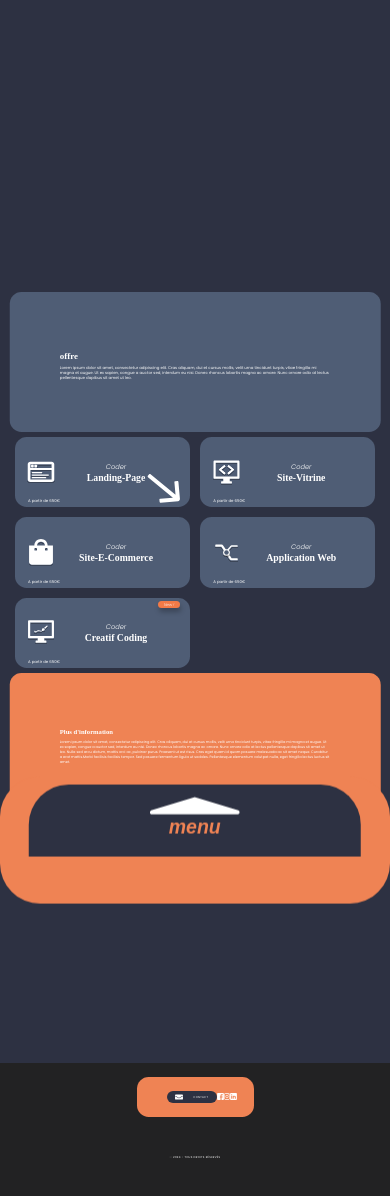
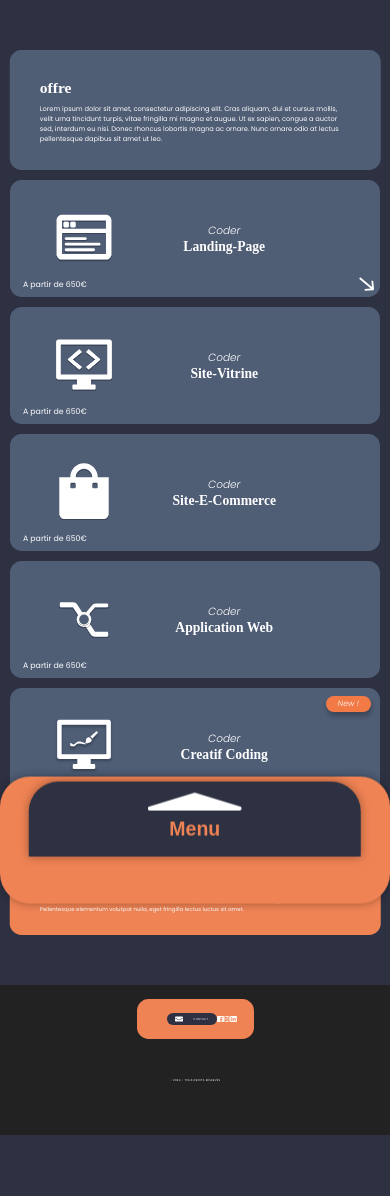
Before and after one commit to Thomasfouquereau/Site-Entreprise, a React (Vite) app in the folder site entreprise/: page /Offre in a window 390 px wide. Shown: the top 1196 px of the page. After the commit the page ends 1135 px from the top, so only its background shows below. Built offline with nearby package versions, Linux system fonts and the light colour scheme; a web font is replaced by a local one.

Commit message:
Mise à jour des dépendances GSAP et des styles pour les mobile sur projet et offre

```diff
--- a/site entreprise/package.json
+++ b/site entreprise/package.json
@@ -9,7 +9,7 @@
     "preview": "vite preview"
   },
   "dependencies": {
-    "gsap": "^3.11.5",
+    "gsap": "^3.12.5",
     "localforage": "^1.10.0",
     "match-sorter": "^6.3.1",
     "react": "^18.2.0",
--- a/site entreprise/src/Accueil/Component/Header.jsx
+++ b/site entreprise/src/Accueil/Component/Header.jsx
@@ -13,7 +13,7 @@ const Headerdiv = styled.header`
     position: relative;
     font-family: 'Anybody', cursive;
     @media (max-width: 768px) {
-        height: 36vh;
+        height: 45vh;
     }
     h1 {
         font-size: 3.5vw;
--- a/site entreprise/src/Accueil/Component/TypesDeSite.jsx
+++ b/site entreprise/src/Accueil/Component/TypesDeSite.jsx
@@ -241,7 +241,6 @@ export default function Types() {
                 start: "top bottom",
                 end: "top top",
                 scrub: true,
-                markers: true,
             }
         })
         gsap.fromTo(item2.current, {
--- a/site entreprise/src/NavBar/NavBar.jsx
+++ b/site entreprise/src/NavBar/NavBar.jsx
@@ -13,6 +13,10 @@ const StyledNav = styled.nav`
     height: 5vh;
     margin-top: 50px;
     font-family: 'Poppins', sans-serif;
+    @media (max-width: 768px) {
+            margin-top: -5vh;
+        }
+
 `;
 
 const Ul = styled.ul`
@@ -99,44 +103,55 @@ const HeaderNav = styled.div`
         display: block;
         width: 100%;
         height: 15vh;
-        background-color: #2D3142;
-        border-radius: 40px ;
+        background-color: #EF8354;
+        border-radius: 30px ;
         border: 47px solid #EF8354;
         position: absolute;
         bottom: -60px;
         z-index: 9000;
         rotate: 180deg;
         position: fixed;
-
+        box-shadow: 0 0 10px 0 rgba(0, 0, 0, 0.346);
         button{
             display: block;
             width: 85vw;
-            height: 8.5vh;
+            height: 8.9vh;
             background-color: #2D3142;
             border: none;
-            border-radius: 0px 0px 40px 40px;
+            border-radius: 0px 0px 30px 30px;
             outline: none;
             cursor: pointer;
             padding: 0;
             margin-left: 50%;
             transform: translateX(-50%);
+            box-shadow: 0 0 10px 0 rgba(0, 0, 0, 0.346);
             img {
-                width: 23vw;
-                height: 6vh;
-                margin-top: 3vh;
+                width: 14vw;
+                height: 5vh;
+                margin-top: 4vh;
             }
         } span {
             position: absolute;
-            bottom: 3.7vh;
+            bottom: 4.3vh;
             left: 50%;
             transform: translateX(50%);
-            font-size: 5vw;
+            font-size: 3vw;
             color: #EF8354;
             font-weight: 700;
-            font-style: italic;
             rotate: 180deg;
             margin: 0;
             padding: 0;
+        }
+    } @media (max-width: 470px) {
+        button{
+        img {
+                width: 24vw;
+                height: 7vh;
+                margin-top: 3vh;
+            }
+        }
+        span{
+            font-size: 5vw;
         }
     }
 `;
@@ -148,14 +163,21 @@ const Parent = styled.div`
     grid-column-gap: 15px;
     grid-row-gap: 15px;
     border-radius: 20px;
-    height: 55vh;
-    width: 85.5vw;
+    height: 60vh;
+    width: 65vw;
     margin-left: 50%;
     transform: translateX(-50%);
     border: 4px solid #EF8354;
     padding: 10px;
     background-color: #2D3142;
-    margin-top: 23vh;
+    margin-top: 20vh;
+    box-shadow: 0px 10px 19px 7px rgba(0, 0, 0, 0.346);
+    @media (max-width: 470px) {
+        height: 55vh;
+        width: 85.5vw;
+        margin-top: 28vh;
+    }
+
 `;
 
 const Div1 = styled.div`
@@ -272,6 +294,7 @@ const Div7 = styled.div`
 const NavBar = () => {
 
     const ul = useRef(null);
+
     useEffect(() => {
         gsap.fromTo(ul.current, { y: -200 }, { y: 0, duration: 0.7 });
     }, []);
@@ -290,9 +313,14 @@ const NavBar = () => {
         } else {
             gsap.fromTo(mobileNav, { y: 0 }, { y: 900, duration: 0.7, display: 'none', borderRadius: '70px', background: 'none' });
             gsap.fromTo(buttonImg, { rotate: -180, opacity: 0, y: -200 }, { rotate: 0, duration: 0.6, opacity: 1, y: 0 });
-            gsap.fromTo(buttonText, { opacity: 0, y: -200 }, { opacity: 1, duration: 0.6, innerHTML: 'menu', y: 0 });
+            gsap.fromTo(buttonText, { opacity: 0, y: -200 }, { opacity: 1, duration: 0.6, innerHTML: 'Menu', y: 0 });
         }
     }
+
+    useEffect(() => {
+        handleClick();
+    }, []);
+
 
     return (
         <StyledNav  >
@@ -316,7 +344,7 @@ const NavBar = () => {
             <HeaderNav>
                 <button onClick={handleClick}>
                     <img className='buttonImg' src={MobileMenuIcon} />
-                    <span className='buttonText'>menu</span>
+                    <span className='buttonText'>Menu</span>
                 </button>
             </HeaderNav>
             <MobileUl className='mobileNav'>
--- a/site entreprise/src/Offre/Component/Offre__Nav.jsx
+++ b/site entreprise/src/Offre/Component/Offre__Nav.jsx
@@ -14,6 +14,9 @@ const Offre__Nav__Section = styled.section`
     flex-wrap: wrap;
     width: 95%;
     margin: 0 auto;
+    @media (max-width: 768px) {
+        flex-direction: column;
+    }
     a{
         text-decoration: none;
     }
@@ -27,6 +30,11 @@ const Offre__Nav__Container = styled.div`
     margin: 5px;
     position: relative;
     transition: all 0.3s ease-in-out;
+    @media (max-width: 768px) {
+        width: 100% ;
+        height: 30vw;
+        margin: 5px 0;
+    }
     &:hover{
         scale: 0.98;
         transition: all 0.3s ease-in-out;
@@ -55,6 +63,10 @@ const Offre__Nav__Card__Container__Icon = styled.img`
     width: 7vw;
     height: 7vw;
     transition: all 0.3s ease-in-out;
+    @media (max-width: 768px) {
+        width: 15vw;
+        height: 15vw;
+    }
     &:hover{
         scale: 1.1;
         transition: all 0.3s ease-in-out;
@@ -67,6 +79,9 @@ const Offre__Nav__Card__Container__Info = styled.div`
     justify-content: center;
     text-align: center;
     width: 70%;
+    @media (max-width: 768px) {
+        width: 60%;
+    }
 `
 
 const Offre__Nav__Card__Container__Coder = styled.p`
@@ -75,6 +90,9 @@ const Offre__Nav__Card__Container__Coder = styled.p`
     font-style: italic;
     font-size: 1.7vw;
     transition: all 0.3s ease-in-out;
+    @media (max-width: 768px) {
+        font-size: 2.7vw;
+    }
     &:hover{
         scale: 1.015;
         transition: all 0.3s ease-in-out;
@@ -87,6 +105,9 @@ const Offre__Nav__Card__Container__Title = styled.h2`
     font-family:'Anybody', cursive;
     font-size: 2.5vw;
     transition: all 0.3s ease-in-out;
+    @media (max-width: 768px) {
+        font-size: 3.5vw;
+    }
     &:hover{
         scale: 1.01;
         transition: all 0.3s ease-in-out;
@@ -100,6 +121,10 @@ const Offre__Nav__Card__Prix = styled.p`
     margin: 0;
     font-size: 1vw;
     transition: all 0.3s ease-in-out;
+    @media (max-width: 768px) {
+        font-size: 2vw;
+        bottom: 1.5vw;
+    }
     &:hover{
         scale: 1.1;
         transition: all 0.3s ease-in-out;
@@ -109,8 +134,13 @@ const Offre__Nav__Card__Prix = styled.p`
 const Offre__Nav__Card__Arrow = styled.img`
     position: absolute;
     bottom: 1vw;
-    right: 2.5vw;
+    right: 1.5vw;
     transition: all 0.3s ease-in-out;
+    width: 2vw;
+    @media (max-width: 768px) {
+        bottom: 1.5vw;
+        width: 4vw;
+    }
     &:hover{
         scale: 1.2;
         transition: all 0.3s ease-in-out;
@@ -130,6 +160,11 @@ const Offre__Nav__Card__New = styled.span`
     border-radius: 3vw;
     font-size: 1vw;
     transition: all 0.3s ease-in-out;
+    @media (max-width: 768px) {
+        font-size: 2vw;
+        padding: 0.5vw 3vw;
+        top: 2vw;
+    }
     &:hover{
         scale: 1.1;
         transition: all 0.3s ease-in-out;
--- a/site entreprise/src/Offre/Offre.jsx
+++ b/site entreprise/src/Offre/Offre.jsx
@@ -9,6 +9,10 @@ const Offre__Section = styled.section`
     font-family: 'Poppins', sans-serif;
     overflow: hidden;
     color: #fff;
+    @media (max-width: 768px) {
+        margin-top: 50px;
+        margin-bottom: 50px;
+    }
 `
 
 const Offre__Container__Title = styled.section`
@@ -22,16 +26,26 @@ const Offre__Container__Title = styled.section`
     border-radius: 3vw;
     background-color: #4F5D75;
     padding: 70px 50px;
+    @media (max-width: 768px) {
+        padding: 60px 30px;
+        margin-bottom: 5px;
+    }
     h1{
         font-size: 2.3vw;
         font-weight: 700;
         margin: 0;
         margin-top: 10px;
         font-family: 'Anybody', cursive;
+        @media (max-width: 768px) {
+            font-size: 4vw;
+        }
     }
     p{
         font-size: 1vw;
         font-weight: 400;
+        @media (max-width: 768px) {
+            font-size: 1.7vw;
+        }
     }
 `
 
@@ -46,16 +60,26 @@ const Offre__Container__Info = styled.section`
     border-radius: 3vw;
     background-color: #EF8354;
     padding: 70px 50px;
+    @media (max-width: 768px) {
+        padding: 60px 30px;
+        margin-top:5px
+    }
     h2{
         font-size: 1.7vw;
         font-weight: 700;
         margin: 0;
         margin-top: 10px;
         font-family: 'Anybody', cursive;
+        @media (max-width: 768px) {
+            font-size: 3vw;
+        }
     }
     p{
         font-size: 0.9vw;
         font-weight: 400;
+        @media (max-width: 768px) {
+            font-size: 1.4vw;
+        }
     }
 `
 
--- a/site entreprise/src/Projet/ProjetFactory/ProjetApplicationWeb.jsx
+++ b/site entreprise/src/Projet/ProjetFactory/ProjetApplicationWeb.jsx
@@ -9,6 +9,9 @@ const ProjetApplicationWeb_container = styled.div`
     align-items: center;
     margin-top: 8vw;
     margin-bottom: 10vw;
+    @media (max-width: 768px) {
+        margin-top: 16vw;
+    }
 `
 
 const ProjetApplicationWeb_container__info = styled.div`
@@ -19,6 +22,9 @@ const ProjetApplicationWeb_container__info = styled.div`
     width: 95%;
     border-radius: 3vw;
     height: 25vh;
+    @media (max-width: 768px) {
+        height: 35vw;
+    }
     h1 {
         font-size: 2vw;
         font-weight: 700;
@@ -27,6 +33,11 @@ const ProjetApplicationWeb_container__info = styled.div`
         font-family: 'Anybody', cursive;
         margin-left: 2.5vw;
         margin-right: 2.5vw;
+        @media (max-width: 768px) {
+            font-size: 4vw;
+            margin-left: 5vw;
+            margin-bottom: 3vw;
+        }
     }
     p {
         font-size: 0.9vw;
@@ -36,6 +47,11 @@ const ProjetApplicationWeb_container__info = styled.div`
         font-family: 'poppins', sans-serif;
         margin-left: 2.5vw;
         margin-right: 2.5vw;
+        @media (max-width: 768px) {
+            font-size: 2vw;
+            margin-left: 5vw;
+            width: 90%;
+        }
     }
 `
 
@@ -47,6 +63,10 @@ const ProjetApplicationWeb_container__message = styled.div`
     border-radius: 3vw;
     height: 25vh;
     margin-top: 8vw;
+    @media (max-width: 768px) {
+        height: 53vh;
+        width: 60vw;
+    }
     p {
         font-size: 1.2vw;
         font-weight: 400;
@@ -55,10 +75,18 @@ const ProjetApplicationWeb_container__message = styled.div`
         font-family: 'poppins', sans-serif;
         margin-left: 2.5vw;
         margin-right: 2.5vw;
+        @media (max-width: 768px) {
+            font-size: 3vw;
+            margin-left: 5vw;
+            width: 90%;
+        }
         span {
             font-weight: 700;
             color: #EF8354;
             font-size: 1.5vw;
+            @media (max-width: 768px) {
+                font-size: 3vw;
+            }
         }
     }
     a {
@@ -78,6 +106,12 @@ const ProjetApplicationWeb_container__message = styled.div`
         margin-top: 2vw;
         text-align: center;
         transition: all 0.31s ease;
+        @media (max-width: 768px) {
+                font-size: 2.5vw;
+                width: 40vw;
+                height: 6vw;
+                margin-top: 3vw;
+            }
         &:hover {
             background-color: #EF8354;
             color: #ffffff;
@@ -103,7 +137,7 @@ export default function ProjetApplicationWeb() {
                     <span>Désole</span>,
                     <br />
                     mais nous n'avons pas de projet à vous présentez
-                    <spna>pour le moment</spna>.
+                    <span> pour le moment</span>.
                 </p>
                 <p>
                     Soyer le premier et <span>contactez nous</span>
--- a/site entreprise/src/Projet/ProjetFactory/ProjetCreatifCoding.jsx
+++ b/site entreprise/src/Projet/ProjetFactory/ProjetCreatifCoding.jsx
@@ -9,6 +9,9 @@ const ProjetCreatifCoding_container = styled.div`
     align-items: center;
     margin-top: 8vw;
     margin-bottom: 10vw;
+    @media (max-width: 768px) {
+        margin-top: 16vw;
+    }
 `
 
 const ProjetCreatifCoding_container__info = styled.div`
@@ -19,6 +22,9 @@ const ProjetCreatifCoding_container__info = styled.div`
     width: 95%;
     border-radius: 3vw;
     height: 25vh;
+    @media (max-width: 768px) {
+        height: 35vw;
+    }
     h1 {
         font-size: 2vw;
         font-weight: 700;
@@ -27,6 +33,11 @@ const ProjetCreatifCoding_container__info = styled.div`
         font-family: 'Anybody', cursive;
         margin-left: 2.5vw;
         margin-right: 2.5vw;
+        @media (max-width: 768px) {
+            font-size: 4vw;
+            margin-left: 5vw;
+            margin-bottom: 3vw;
+        }
     }
     p {
         font-size: 0.9vw;
@@ -36,6 +47,11 @@ const ProjetCreatifCoding_container__info = styled.div`
         font-family: 'poppins', sans-serif;
         margin-left: 2.5vw;
         margin-right: 2.5vw;
+        @media (max-width: 768px) {
+            font-size: 2vw;
+            margin-left: 5vw;
+            width: 90%;
+        }
     }
 `
 
@@ -47,6 +63,10 @@ const ProjetCreatifCoding_container__message = styled.div`
     border-radius: 3vw;
     height: 25vh;
     margin-top: 8vw;
+    @media (max-width: 768px) {
+        height: 53vh;
+        width: 60vw;
+    }
     p {
         font-size: 1.2vw;
         font-weight: 400;
@@ -55,10 +75,18 @@ const ProjetCreatifCoding_container__message = styled.div`
         font-family: 'poppins', sans-serif;
         margin-left: 2.5vw;
         margin-right: 2.5vw;
+        @media (max-width: 768px) {
+            font-size: 3vw;
+            margin-left: 5vw;
+            width: 90%;
+        }
         span {
             font-weight: 700;
             color: #EF8354;
             font-size: 1.5vw;
+            @media (max-width: 768px) {
+                font-size: 3vw;
+            }
         }
     }
     a {
@@ -78,6 +106,12 @@ const ProjetCreatifCoding_container__message = styled.div`
         margin-top: 2vw;
         text-align: center;
         transition: all 0.31s ease;
+        @media (max-width: 768px) {
+                font-size: 2.5vw;
+                width: 40vw;
+                height: 6vw;
+                margin-top: 3vw;
+            }
         &:hover {
             background-color: #EF8354;
             color: #ffffff;
--- a/site entreprise/src/Projet/ProjetFactory/ProjetECommerce.jsx
+++ b/site entreprise/src/Projet/ProjetFactory/ProjetECommerce.jsx
@@ -9,6 +9,9 @@ const ProjetECommerce_container = styled.div`
     align-items: center;
     margin-top: 8vw;
     margin-bottom: 10vw;
+    @media (max-width: 768px) {
+        margin-top: 16vw;
+    }
 `
 
 const ProjetECommerce_container__info = styled.div`
@@ -19,6 +22,9 @@ const ProjetECommerce_container__info = styled.div`
     width: 95%;
     border-radius: 3vw;
     height: 25vh;
+    @media (max-width: 768px) {
+        height: 35vw;
+    }
     h1 {
         font-size: 2vw;
         font-weight: 700;
@@ -27,6 +33,11 @@ const ProjetECommerce_container__info = styled.div`
         font-family: 'Anybody', cursive;
         margin-left: 2.5vw;
         margin-right: 2.5vw;
+        @media (max-width: 768px) {
+            font-size: 4vw;
+            margin-left: 5vw;
+            margin-bottom: 3vw;
+        }
     }
     p {
         font-size: 0.9vw;
@@ -36,6 +47,11 @@ const ProjetECommerce_container__info = styled.div`
         font-family: 'poppins', sans-serif;
         margin-left: 2.5vw;
         margin-right: 2.5vw;
+        @media (max-width: 768px) {
+            font-size: 2vw;
+            margin-left: 5vw;
+            width: 90%;
+        }
     }
 `
 
@@ -47,6 +63,10 @@ const ProjetECommerce_container__message = styled.div`
     border-radius: 3vw;
     height: 25vh;
     margin-top: 8vw;
+    @media (max-width: 768px) {
+        height: 53vh;
+        width: 60vw;
+    }
     p {
         font-size: 1.2vw;
         font-weight: 400;
@@ -55,10 +75,18 @@ const ProjetECommerce_container__message = styled.div`
         font-family: 'poppins', sans-serif;
         margin-left: 2.5vw;
         margin-right: 2.5vw;
+        @media (max-width: 768px) {
+            font-size: 3vw;
+            margin-left: 5vw;
+            width: 90%;
+        }
         span {
             font-weight: 700;
             color: #EF8354;
             font-size: 1.5vw;
+            @media (max-width: 768px) {
+                font-size: 3vw;
+            }
         }
     }
     a {
@@ -78,6 +106,12 @@ const ProjetECommerce_container__message = styled.div`
         margin-top: 2vw;
         text-align: center;
         transition: all 0.31s ease;
+        @media (max-width: 768px) {
+                font-size: 2.5vw;
+                width: 40vw;
+                height: 6vw;
+                margin-top: 3vw;
+            }
         &:hover {
             background-color: #EF8354;
             color: #ffffff;
--- a/site entreprise/src/Projet/ProjetFactory/ProjetLandingPage.jsx
+++ b/site entreprise/src/Projet/ProjetFactory/ProjetLandingPage.jsx
@@ -9,6 +9,9 @@ const ProjetLandingPage_container = styled.div`
     align-items: center;
     margin-top: 8vw;
     margin-bottom: 10vw;
+    @media (max-width: 768px) {
+        margin-top: 16vw;
+    }
 `
 
 const ProjetLandingPage_container__info = styled.div`
@@ -19,6 +22,9 @@ const ProjetLandingPage_container__info = styled.div`
     width: 95%;
     border-radius: 3vw;
     height: 25vh;
+    @media (max-width: 768px) {
+        height: 35vw;
+    }
     h1 {
         font-size: 2vw;
         font-weight: 700;
@@ -27,6 +33,11 @@ const ProjetLandingPage_container__info = styled.div`
         font-family: 'Anybody', cursive;
         margin-left: 2.5vw;
         margin-right: 2.5vw;
+        @media (max-width: 768px) {
+            font-size: 4vw;
+            margin-left: 5vw;
+            margin-bottom: 3vw;
+        }
     }
     p {
         font-size: 0.9vw;
@@ -36,6 +47,11 @@ const ProjetLandingPage_container__info = styled.div`
         font-family: 'poppins', sans-serif;
         margin-left: 2.5vw;
         margin-right: 2.5vw;
+        @media (max-width: 768px) {
+            font-size: 2vw;
+            margin-left: 5vw;
+            width: 90%;
+        }
     }
 `
 
@@ -47,6 +63,10 @@ const ProjetLandingPage_container__message = styled.div`
     border-radius: 3vw;
     height: 25vh;
     margin-top: 8vw;
+    @media (max-width: 768px) {
+        height: 53vh;
+        width: 60vw;
+    }
     p {
         font-size: 1.2vw;
         font-weight: 400;
@@ -55,10 +75,18 @@ const ProjetLandingPage_container__message = styled.div`
         font-family: 'poppins', sans-serif;
         margin-left: 2.5vw;
         margin-right: 2.5vw;
+        @media (max-width: 768px) {
+            font-size: 3vw;
+            margin-left: 5vw;
+            width: 90%;
+        }
         span {
             font-weight: 700;
             color: #EF8354;
             font-size: 1.5vw;
+            @media (max-width: 768px) {
+                font-size: 3vw;
+            }
         }
     }
     a {
@@ -78,6 +106,12 @@ const ProjetLandingPage_container__message = styled.div`
         margin-top: 2vw;
         text-align: center;
         transition: all 0.31s ease;
+        @media (max-width: 768px) {
+                font-size: 2.5vw;
+                width: 40vw;
+                height: 6vw;
+                margin-top: 3vw;
+            }
         &:hover {
             background-color: #EF8354;
             color: #ffffff;
--- a/site entreprise/src/Projet/ProjetFactory/ProjetSiteVitrine.jsx
+++ b/site entreprise/src/Projet/ProjetFactory/ProjetSiteVitrine.jsx
@@ -9,6 +9,9 @@ const ProjetSiteVitrine_container = styled.div`
     align-items: center;
     margin-top: 8vw;
     margin-bottom: 10vw;
+    @media (max-width: 768px) {
+        margin-top: 16vw;
+    }
 `
 
 const ProjetSiteVitrine_container__info = styled.div`
@@ -19,6 +22,9 @@ const ProjetSiteVitrine_container__info = styled.div`
     width: 95%;
     border-radius: 3vw;
     height: 25vh;
+    @media (max-width: 768px) {
+        height: 35vw;
+    }
     h1 {
         font-size: 2vw;
         font-weight: 700;
@@ -27,6 +33,11 @@ const ProjetSiteVitrine_container__info = styled.div`
         font-family: 'Anybody', cursive;
         margin-left: 2.5vw;
         margin-right: 2.5vw;
+        @media (max-width: 768px) {
+            font-size: 4vw;
+            margin-left: 5vw;
+            margin-bottom: 3vw;
+        }
     }
     p {
         font-size: 0.9vw;
@@ -36,6 +47,11 @@ const ProjetSiteVitrine_container__info = styled.div`
         font-family: 'poppins', sans-serif;
         margin-left: 2.5vw;
         margin-right: 2.5vw;
+        @media (max-width: 768px) {
+            font-size: 2vw;
+            margin-left: 5vw;
+            width: 90%;
+        }
     }
 `
 
@@ -47,6 +63,10 @@ const ProjetSiteVitrine_container__message = styled.div`
     border-radius: 3vw;
     height: 25vh;
     margin-top: 8vw;
+    @media (max-width: 768px) {
+        height: 53vh;
+        width: 60vw;
+    }
     p {
         font-size: 1.2vw;
         font-weight: 400;
@@ -55,10 +75,18 @@ const ProjetSiteVitrine_container__message = styled.div`
         font-family: 'poppins', sans-serif;
         margin-left: 2.5vw;
         margin-right: 2.5vw;
+        @media (max-width: 768px) {
+            font-size: 3vw;
+            margin-left: 5vw;
+            width: 90%;
+        }
         span {
             font-weight: 700;
             color: #EF8354;
             font-size: 1.5vw;
+            @media (max-width: 768px) {
+                font-size: 3vw;
+            }
         }
     }
     a {
@@ -78,6 +106,12 @@ const ProjetSiteVitrine_container__message = styled.div`
         margin-top: 2vw;
         text-align: center;
         transition: all 0.31s ease;
+        @media (max-width: 768px) {
+                font-size: 2.5vw;
+                width: 40vw;
+                height: 6vw;
+                margin-top: 3vw;
+            }
         &:hover {
             background-color: #EF8354;
             color: #ffffff;
--- a/site entreprise/src/Projet/Projetnav.jsx
+++ b/site entreprise/src/Projet/Projetnav.jsx
@@ -19,6 +19,11 @@ const Offre__Nav__Section = styled.section`
     font-family: 'Poppins', sans-serif;
     overflow: hidden;
     color: #fff;
+    @media (max-width: 768px) {
+        flex-direction: column;
+        margin-top: 50px;
+        margin-bottom: 100px;
+    }
     a{
         text-decoration: none;
     }
@@ -32,6 +37,10 @@ const Offre__Nav__Container = styled.div`
     margin: 5px;
     position: relative;
     transition: all 0.3s ease-in-out;
+    @media (max-width: 768px) {
+        width: calc( 100% - 10px );
+        height: 40vw;
+    }
     &:hover{
         scale: 0.98;
         transition: all 0.3s ease-in-out;
@@ -59,6 +68,10 @@ const Offre__Nav__Card__Container__Icon = styled.img`
     width: 7vw;
     height: 7vw;
     transition: all 0.3s ease-in-out;
+    @media (max-width: 768px) {
+        width: 15vw;
+        height: 15vw;
+    }
     &:hover{
         scale: 1.1;
         transition: all 0.3s ease-in-out;
@@ -79,6 +92,9 @@ const Offre__Nav__Card__Container__Coder = styled.p`
     font-style: italic;
     font-size: 1.7vw;
     transition: all 0.3s ease-in-out;
+    @media (max-width: 768px) {
+        font-size: 3.5vw;
+    }
     &:hover{
         scale: 1.01;
         transition: all 0.3s ease-in-out;
@@ -91,6 +107,9 @@ const Offre__Nav__Card__Container__Title = styled.h2`
     font-family:'Anybody', cursive;
     font-size: 2.5vw;
     transition: all 0.3s ease-in-out;
+    @media (max-width: 768px) {
+        font-size: 4.5vw;
+    }
     &:hover{
         scale: 1.01;
         transition: all 0.3s ease-in-out;
@@ -110,6 +129,10 @@ const Offre__Nav__Card__New = styled.span`
     border-radius: 3vw;
     font-size: 1vw;
     transition: all 0.3s ease-in-out;
+    @media (max-width: 768px) {
+        font-size: 3.5vw;
+        padding: 0.5vw 3vw;
+    }
     &:hover{
         scale: 1.2;
         transition: all 0.3s ease-in-out;
```
Also changed, not shown: 1 other file (tests, documents, lock files or other folders).
